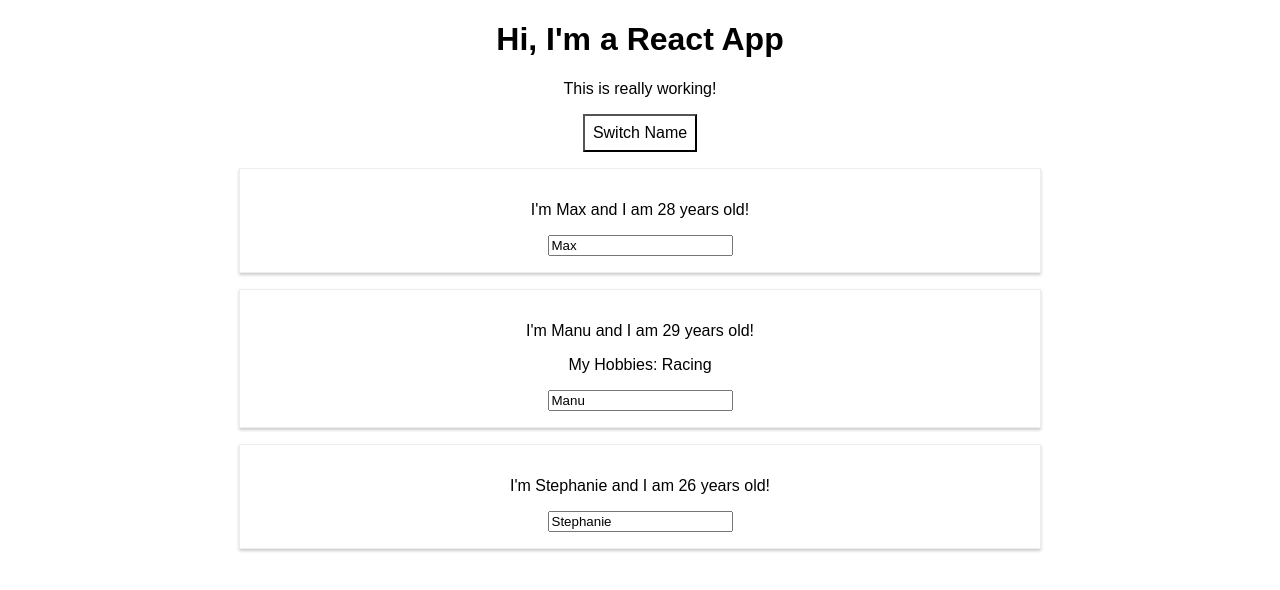
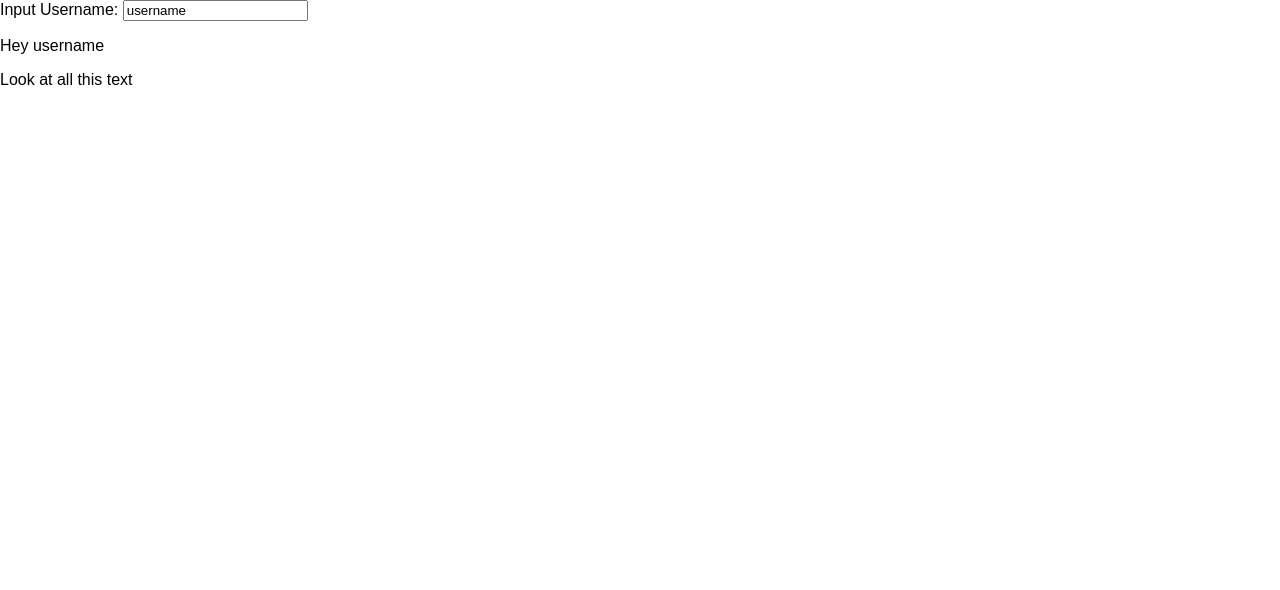
Before and after one commit to ahc2wh/learn-react-complete-guide, a React (Create React App) app: page / in a window 1280 px wide. Shown: the top 590 px of the page. Built offline with nearby package versions, Linux system fonts and the light colour scheme.

Commit message:
assignment attempt

```diff
--- a/src/App.js
+++ b/src/App.js
@@ -2,7 +2,36 @@ import React, { Component } from 'react';
 import './App.css';
 
 import Person from './Person/Person';
+import UserInput from './UserInput/UserInput'
+import UserOutput from './UserOutput/UserOutput'
+class App extends Component {
+  //javascript/json form
+  state = {
+    username: 'username'
+  }
 
+  changeUsername = (input_event) => {
+    this.setState({
+      username: input_event.target.value
+    }
+    )
+  }
+
+  render(){
+    return (
+      <div>
+        <UserInput change={this.changeUsername.bind(this.event)} username={this.state.username}></UserInput>
+        <UserOutput userInput_username={this.state.username}/>
+      </div>
+
+    );
+  }
+
+}
+
+export default App;
+
+/*
 class App extends Component {
   state = {
     persons: [
@@ -106,6 +135,6 @@ class App extends Component {
     );
   }
   */
-}
 
-export default App;
+
+//export default App;
--- /dev/null
+++ b/src/UserInput/UserInput.js
@@ -0,0 +1,13 @@
+import React from 'react';
+
+const userInput = (props) => {
+    return(
+        <div>
+        Input Username: <input type="text" value={props.username} onChange={props.change}></input>
+
+        </div>
+
+    )
+}
+
+export default userInput;
--- /dev/null
+++ b/src/UserOutput/UserOutput.js
@@ -0,0 +1,18 @@
+import React from 'react';
+const userOutput = (props) => {
+    return(
+        <div>
+        <p>
+            Hey {props.userInput_username}
+        </p>
+
+        <p>
+            Look at all this text
+        </p>
+
+        </div>
+
+    )
+}
+
+export default userOutput;
```
